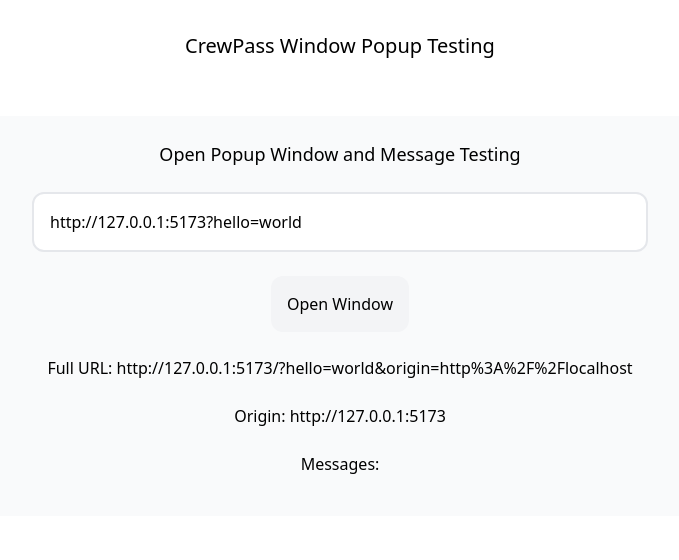
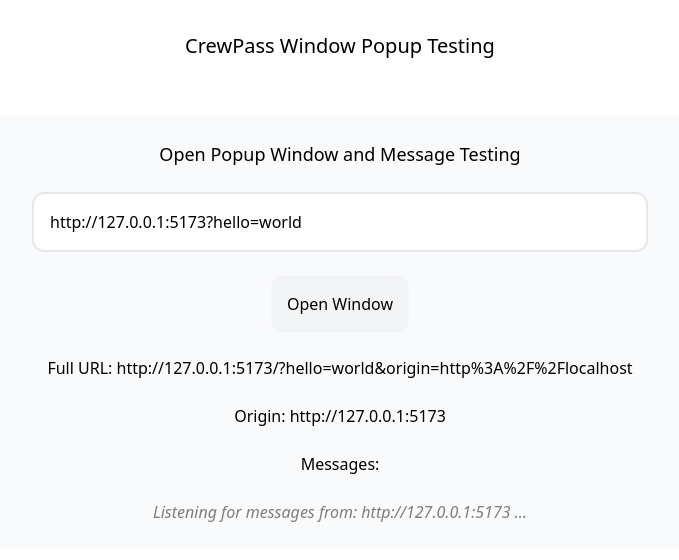
Before and after one commit to cjameshill/crewpass-popupwindow-testing, a Vue app: page / in a window 1280 px wide. Shown: the top 560 px of the page, without its empty margins (300-979 px from the left). Built offline with nearby package versions, Linux system fonts and the light colour scheme.

Commit message:
Added listen for origin

```diff
--- a/src/views/HomeView.vue
+++ b/src/views/HomeView.vue
@@ -37,6 +37,8 @@ onMounted(() => {
     <p>Full URL: {{ popupFullUrl }}</p>
     <p>Origin: {{ popupOrigin }}</p>
     <h1 class="text-md mt-4">Messages:</h1>
+    <p class="text-md italic animate-pulse" v-if="messages.length === 0">Listening for messages from: {{ popupOrigin }}
+      ...</p>
     <pre v-for="message in messages">{{ message }}</pre>
   </main>
 </template>
```
